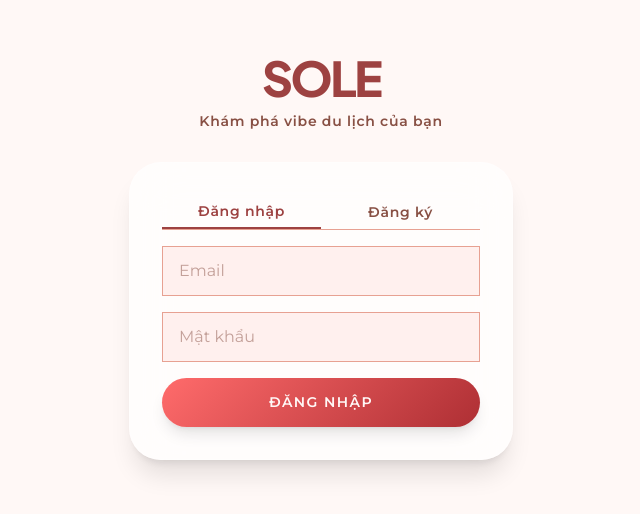
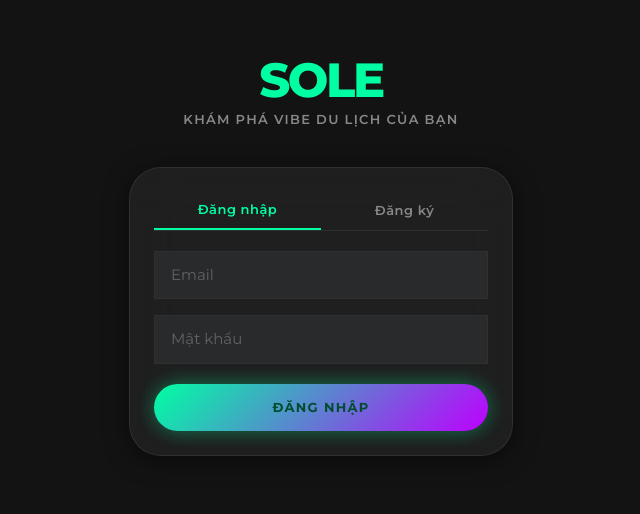
Before and after one commit to ntt2k1/claw-hackathon, a React (Vite) app in the folder frontend/: page / in a window 1280 px wide. Shown: the part 144-658 px from the top of the page, without its empty margins (319-959 px from the left). Built offline with nearby package versions, Linux system fonts and the light colour scheme.

Commit message:
feat: full dark UI overhaul — SOLE dark theme with acid green/cyber purple

```diff
--- a/frontend/src/components/AuthScreen.jsx
+++ b/frontend/src/components/AuthScreen.jsx
@@ -26,32 +26,27 @@ export default function AuthScreen({ onSuccess }) {
   }
 
   return (
-    <div
-      className="min-h-screen flex flex-col items-center justify-center px-container-margin"
-      onMouseMove={(e) => {
-        const x = e.clientX / window.innerWidth
-        const y = e.clientY / window.innerHeight
-        document.body.style.backgroundImage = `radial-gradient(circle at ${x * 100}% ${y * 100}%, rgba(255,107,107,0.07) 0%, transparent 50%)`
-      }}
-    >
-      <div className="fixed top-0 right-0 w-64 h-64 bg-primary/10 rounded-full blur-3xl -z-10" />
-      <div className="fixed bottom-1/4 left-0 w-80 h-80 bg-tertiary/10 rounded-full blur-3xl -z-10" />
+    <div className="min-h-screen flex flex-col items-center justify-center px-5 bg-background">
+      <div className="fixed top-0 right-0 w-72 h-72 bg-cyber-purple/10 rounded-full blur-3xl -z-10 pointer-events-none" />
+      <div className="fixed bottom-1/4 left-0 w-80 h-80 bg-primary/5 rounded-full blur-3xl -z-10 pointer-events-none" />
 
-      <h1 className="font-display text-display-lg text-primary tracking-tighter mb-2">SOLE</h1>
-      <p className="font-label text-label-md text-on-surface-variant mb-stack-lg text-center">
-        Khám phá vibe du lịch của bạn
-      </p>
+      <div className="mb-10 text-center">
+        <h1 className="text-5xl font-black text-primary tracking-tighter mb-2">SOLE</h1>
+        <p className="text-label-md text-on-surface-variant tracking-widest uppercase">
+          Khám phá vibe du lịch của bạn
+        </p>
+      </div>
 
-      <div className="glass-card w-full max-w-sm rounded-lg p-stack-lg shadow-xl">
-        <div className="flex mb-stack-md border-b border-outline-variant">
+      <div className="glass-card w-full max-w-sm rounded-xl p-6 shadow-card">
+        <div className="flex mb-5 border-b border-outline-variant">
           {['login', 'register'].map(t => (
             <button
               key={t}
               onClick={() => { setTab(t); setError('') }}
-              className={`flex-1 py-2 font-label text-label-md transition-colors ${
+              className={`flex-1 py-2.5 text-label-md font-semibold transition-colors ${
                 tab === t
                   ? 'text-primary border-b-2 border-primary'
-                  : 'text-on-surface-variant'
+                  : 'text-on-surface-variant hover:text-on-surface'
               }`}
             >
               {t === 'login' ? 'Đăng nhập' : 'Đăng ký'}
@@ -59,14 +54,14 @@ export default function AuthScreen({ onSuccess }) {
           ))}
         </div>
 
-        <form onSubmit={handleSubmit} className="flex flex-col gap-stack-md">
+        <form onSubmit={handleSubmit} className="flex flex-col gap-4">
           <input
             type="email"
             placeholder="Email"
             value={email}
             onChange={e => setEmail(e.target.value)}
             required
-            className="w-full bg-surface-container-low border border-outline-variant rounded-DEFAULT px-4 py-3 font-body text-body-md text-on-surface placeholder-on-surface-variant/50 focus:outline-none focus:border-primary"
+            className="w-full bg-surface-container-high border border-outline-variant rounded-DEFAULT px-4 py-3 text-body-md text-on-surface placeholder-on-surface-dim/60 focus:outline-none focus:border-primary focus:ring-1 focus:ring-primary/30 transition-colors"
           />
           <input
             type="password"
@@ -75,15 +70,15 @@ export default function AuthScreen({ onSuccess }) {
             onChange={e => setPassword(e.target.value)}
             required
             minLength={6}
-            className="w-full bg-surface-container-low border border-outline-variant rounded-DEFAULT px-4 py-3 font-body text-body-md text-on-surface placeholder-on-surface-variant/50 focus:outline-none focus:border-primary"
+            className="w-full bg-surface-container-high border border-outline-variant rounded-DEFAULT px-4 py-3 text-body-md text-on-surface placeholder-on-surface-dim/60 focus:outline-none focus:border-primary focus:ring-1 focus:ring-primary/30 transition-colors"
           />
           {error && (
-            <p className="text-red-500 font-label text-label-md text-center">{error}</p>
+            <p className="text-red-400 text-label-md text-center bg-red-500/10 rounded-lg py-2 px-3">{error}</p>
           )}
           <button
             type="submit"
             disabled={loading}
-            className="sunset-gradient text-on-primary font-label text-label-md uppercase tracking-widest py-4 rounded-full shadow-lg active:scale-95 transition-transform disabled:opacity-60"
+            className="neon-gradient text-on-primary font-bold text-label-md uppercase tracking-widest py-4 rounded-full shadow-neon-green active:scale-95 transition-transform disabled:opacity-50 mt-1"
           >
             {loading ? '...' : tab === 'login' ? 'Đăng nhập' : 'Tạo tài khoản'}
           </button>
--- a/frontend/src/components/BottomNav.jsx
+++ b/frontend/src/components/BottomNav.jsx
@@ -6,7 +6,7 @@ const TABS = [
 
 export default function BottomNav({ activeTab, onTabChange }) {
   return (
-    <nav className="fixed bottom-0 left-0 right-0 z-50 bg-surface/90 backdrop-blur-xl border-t border-white/20 shadow-lg">
+    <nav className="fixed bottom-0 left-0 w-full bg-surface/90 backdrop-blur-2xl border-t border-outline-variant z-50">
       <div className="flex justify-around items-center h-16 px-2">
         {TABS.map(tab => {
           const isActive = activeTab === tab.id
--- a/frontend/src/index.css
+++ b/frontend/src/index.css
@@ -1,38 +1,56 @@
+@import url('https://fonts.googleapis.com/css2?family=Montserrat:ital,wght@0,400;0,500;0,600;0,700;0,800;1,400&display=swap');
 @tailwind base;
 @tailwind components;
 @tailwind utilities;
 
-.material-symbols-outlined {
-  font-variation-settings: 'FILL' 0, 'wght' 400, 'GRAD' 0, 'opsz' 24;
+body {
+  background-color: #131313;
+  color: #E2E2E2;
+  font-family: 'Montserrat', ui-sans-serif, system-ui, sans-serif;
+  min-height: 100dvh;
+  overflow-x: hidden;
 }
 
-.sunset-gradient {
-  background: linear-gradient(135deg, #ff6b6b 0%, #ae2f34 100%);
+/* Dark glass card */
+.glass-card {
+  background: rgba(255,255,255,0.05);
+  backdrop-filter: blur(24px);
+  -webkit-backdrop-filter: blur(24px);
+  border: 1px solid rgba(255,255,255,0.08);
 }
 
-.glass-card {
-  background: rgba(255, 255, 255, 0.7);
-  backdrop-filter: blur(24px);
-  -webkit-backdrop-filter: blur(24px);
-  border: 1px solid rgba(255, 255, 255, 0.2);
+/* Neon gradient for CTAs — acid green to cyber purple */
+.neon-gradient {
+  background: linear-gradient(135deg, #00FFA3 0%, #BD00FF 100%);
 }
 
+/* Keep sunset-gradient as alias for components that still reference it */
+.sunset-gradient {
+  background: linear-gradient(135deg, #00FFA3 0%, #00CC82 100%);
+}
+
+/* Glow utilities */
+.neon-glow-acid {
+  box-shadow: 0 0 20px rgba(0,255,163,0.4);
+}
+.neon-glow-purple {
+  box-shadow: 0 0 20px rgba(189,0,255,0.4);
+}
+
+/* Hide scrollbar */
+.hide-scrollbar::-webkit-scrollbar { display: none; }
+.hide-scrollbar { -ms-overflow-style: none; scrollbar-width: none; }
+
+/* Slide-in animation */
 @keyframes slideIn {
-  from { opacity: 0; transform: translateY(20px); }
+  from { opacity: 0; transform: translateY(16px); }
   to   { opacity: 1; transform: translateY(0); }
 }
-.animate-slide-in { animation: slideIn 0.5s ease-out forwards; }
+.animate-slide-in { animation: slideIn 0.4s ease-out forwards; }
 
+/* Float animation */
 @keyframes float {
   0%, 100% { transform: translateY(0); }
-  50%       { transform: translateY(-10px); }
+  50%       { transform: translateY(-8px); }
 }
 .animate-float { animation: float 4s ease-in-out infinite; }
-
-body {
-  background-color: #fcf9f8;
-  min-height: 100dvh;
-  overflow-x: hidden;
-  font-family: 'Montserrat', sans-serif;
-  color: #53251b;
-}
--- a/frontend/tailwind.config.js
+++ b/frontend/tailwind.config.js
@@ -5,56 +5,68 @@ export default {
   theme: {
     extend: {
       colors: {
-        'primary-container': '#ffaba8',
-        'on-surface': '#53251b',
-        'on-surface-variant': '#885044',
-        primary: '#9d4241',
-        'surface-bright': '#fff8f6',
-        'surface-container': '#ffe9e5',
-        'surface-container-high': '#ffe2dc',
-        'surface-container-highest': '#ffdad3',
-        'surface-container-low': '#fff0ee',
-        'surface-container-lowest': '#ffffff',
-        'surface-dim': '#ffcfc5',
-        'on-primary': '#fff7f6',
-        'on-primary-container': '#702022',
-        'inverse-primary': '#f88885',
-        'primary-fixed': '#ffaba8',
-        'primary-fixed-dim': '#ff9693',
-        surface: '#fff8f6',
-        background: '#fff8f6',
-        secondary: '#3c6572',
-        tertiary: '#2c6771',
-        outline: '#a86b5e',
-        'outline-variant': '#e7a192',
+        background:                '#131313',
+        surface:                   '#1E2020',
+        'surface-high':            '#282A2B',
+        'surface-container':       '#1E2020',
+        'surface-container-high':  '#282A2B',
+        'surface-container-highest':'#353739',
+        'surface-container-low':   '#181A1B',
+        'surface-container-lowest':'#131313',
+        'surface-dim':             '#0F1010',
+        'surface-bright':          '#282A2B',
+        primary:                   '#00FFA3',
+        'on-primary':              '#004D30',
+        'primary-container':       'rgba(0,255,163,0.12)',
+        'on-primary-container':    '#00FFA3',
+        'inverse-primary':         '#004D30',
+        'primary-fixed':           '#00FFA3',
+        'primary-fixed-dim':       '#00CC82',
+        'primary-glow':            '#ECB2FF',
+        'cyber-purple':            '#BD00FF',
+        secondary:                 '#BD00FF',
+        tertiary:                  '#ECB2FF',
+        'on-surface':              '#E2E2E2',
+        'on-surface-variant':      '#888888',
+        'on-surface-dim':          '#888888',
+        outline:                   '#514255',
+        'outline-variant':         '#2E3032',
+        'acid-green':              '#00FFA3',
+        'acid-green-txt':          '#004D30',
       },
       borderRadius: {
-        DEFAULT: '1rem',
-        lg: '2rem',
-        xl: '3rem',
+        DEFAULT: '0.75rem',
+        lg: '1.25rem',
+        xl: '2rem',
         full: '9999px',
       },
       spacing: {
-        'container-margin': '24px',
+        'container-margin': '20px',
         'stack-sm': '8px',
         'stack-md': '16px',
         'stack-lg': '32px',
         'section-gap': '48px',
       },
       fontFamily: {
-        display: ['"Plus Jakarta Sans"', 'sans-serif'],
-        body: ['Montserrat', 'sans-serif'],
-        label: ['Montserrat', 'sans-serif'],
+        display: ['Montserrat', 'ui-sans-serif', 'system-ui', 'sans-serif'],
+        body:    ['Montserrat', 'ui-sans-serif', 'system-ui', 'sans-serif'],
+        label:   ['Montserrat', 'ui-sans-serif', 'system-ui', 'sans-serif'],
+        sans:    ['Montserrat', 'ui-sans-serif', 'system-ui', 'sans-serif'],
       },
       fontSize: {
-        'display-lg': ['48px', { lineHeight: '1.1', letterSpacing: '-0.02em', fontWeight: '800' }],
-        'headline-lg': ['32px', { lineHeight: '1.2', fontWeight: '700' }],
-        'headline-lg-mobile': ['28px', { lineHeight: '1.2', fontWeight: '700' }],
-        'headline-md': ['24px', { lineHeight: '1.3', fontWeight: '700' }],
-        'body-lg': ['18px', { lineHeight: '1.6', fontWeight: '500' }],
-        'body-md': ['16px', { lineHeight: '1.5', fontWeight: '400' }],
-        'label-md': ['14px', { lineHeight: '1.2', letterSpacing: '0.05em', fontWeight: '600' }],
-        caption: ['12px', { lineHeight: '1.4', fontWeight: '500' }],
+        'display-lg':         ['48px', { lineHeight: '1.05', letterSpacing: '-0.03em', fontWeight: '800' }],
+        'headline-lg':        ['32px', { lineHeight: '1.15', fontWeight: '700' }],
+        'headline-lg-mobile': ['26px', { lineHeight: '1.2',  fontWeight: '700' }],
+        'headline-md':        ['22px', { lineHeight: '1.3',  fontWeight: '700' }],
+        'body-lg':            ['18px', { lineHeight: '1.6',  fontWeight: '500' }],
+        'body-md':            ['15px', { lineHeight: '1.5',  fontWeight: '400' }],
+        'label-md':           ['13px', { lineHeight: '1.2',  letterSpacing: '0.04em', fontWeight: '600' }],
+        caption:              ['11px', { lineHeight: '1.4',  fontWeight: '500' }],
+      },
+      boxShadow: {
+        'neon-green':  '0 0 20px rgba(0,255,163,0.4)',
+        'neon-purple': '0 0 20px rgba(189,0,255,0.4)',
+        card:          '0 4px 24px rgba(0,0,0,0.5)',
       },
     },
   },
```
Also changed, not shown: frontend/src/components/EntryScreen.jsx (+11 -11 lines), frontend/src/components/Itinerary.jsx (+17 -17 lines), frontend/src/components/QuizScreen.jsx (+9 -9 lines), frontend/src/components/VibeResult.jsx (+14 -15 lines), frontend/src/components/YourVibeScreen.jsx (+5 -5 lines).
